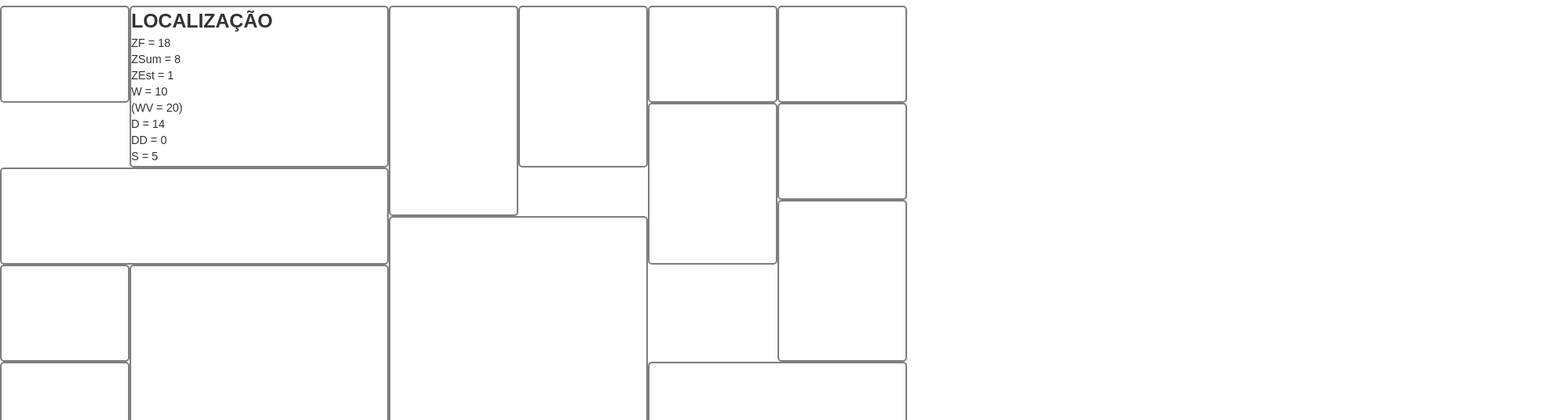
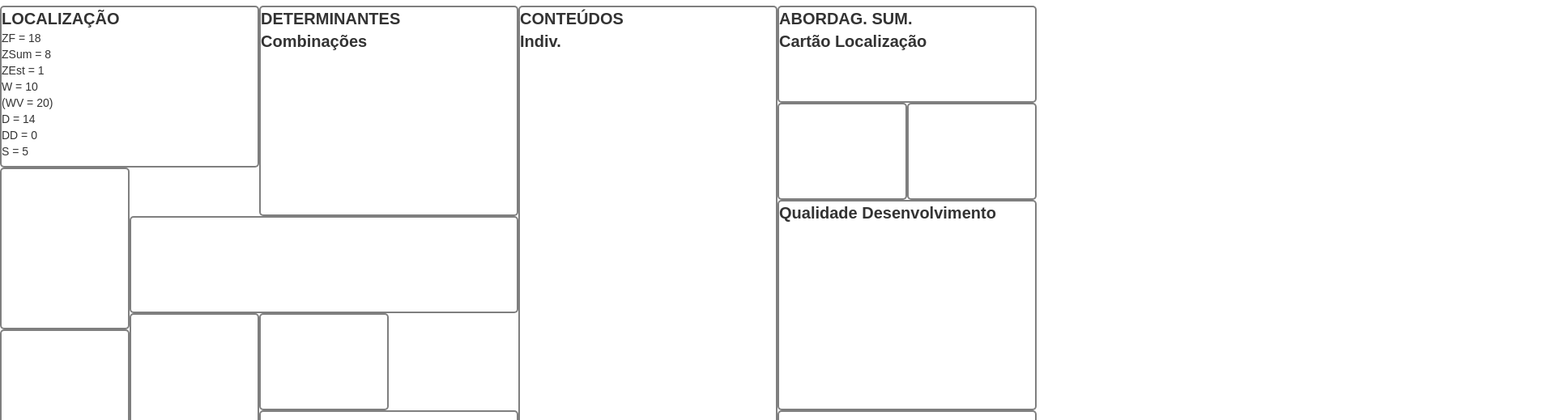
Before and after one commit to felipejsm/js-pdf, a plain HTML site: page masonry/index.html in a window 1280 px wide. Shown: the part 97-616 px from the top of the page at 81% size, 1920 px wide, since content can reach past the window. Drawn offline with nearby package versions, Linux system fonts and the light colour scheme.

Commit message:
Including summary titles

```diff
--- a/masonry/index.html
+++ b/masonry/index.html
@@ -14,7 +14,7 @@
 
         .grid {
         background: #EEE;
-        max-width: 1200px;
+        max-width: 1600px;
         }
 
         /* clearfix */
@@ -36,7 +36,7 @@
         border-color: hsla(0, 0%, 0%, 0.5);
         border-radius: 5px;
         }
-
+        .grid-item--width1 { width: 280px; }
         .grid-item--width2 { width: 320px; }
         .grid-item--width3 { width: 480px; }
         .grid-item--width4 { width: 640px; }
@@ -44,7 +44,8 @@
         .grid-item--height2 { height: 200px; }
         .grid-item--height3 { height: 260px; }
         .grid-item--height4 { height: 360px; }
-        .titulo {font-weight: bold; font-size: 24px}
+        .grid-item--height5 { height: 600px; }
+        .titulo {font-weight: bold; font-size: 20px}
     </style>
     <title>Msnr</title>
 </head>
@@ -54,7 +55,6 @@
     <h1>Masonry - columnWidth</h1>
 
     <div class="grid" id='imprimir' style="background-color:#ffffff">
-      <div class="grid-item"></div>
       <div class="grid-item grid-item--width2 grid-item--height2">
             <div class='container'>
                 <div class='row'>
@@ -88,14 +88,62 @@
                 </div>
             </div>
       </div>
-      <div class="grid-item grid-item--height3"></div>
-      <div class="grid-item grid-item--height2"></div>
-      <div class="grid-item grid-item--width3"></div>
+      <div class="grid-item grid-item--width2 grid-item--height3">
+        <div class='container'>
+            <div class='row'>
+                <div class="col-sm">
+                    <span class='titulo'>DETERMINANTES</span>
+                </div>
+            </div>
+            <div class='row'>
+                <div class="col-sm">
+                    <span class='titulo'>Combinações</span>
+                </div>
+            </div>
+        </div>
+      </div>
+      <div class="grid-item grid-item--width2 grid-item--height5">
+            <div class='container'>
+                <div class='row'>
+                    <div class="col-sm">
+                        <span class='titulo'>CONTEÚDOS</span>
+                    </div>
+                </div>
+                <div class='row'>
+                    <div class="col-sm">
+                        <span class='titulo'>Indiv.</span>
+                    </div>
+                </div>
+            </div>
+      </div>
+      <div class="grid-item grid-item--width2">
+            <div class='container'>
+                    <div class='row'>
+                        <div class="col-sm">
+                            <span class='titulo'>ABORDAG. SUM.</span>
+                        </div>
+                    </div>
+                    <div class='row'>
+                        <div class="col-sm">
+                            <span class='titulo'>Cartão	Localização</span>
+                        </div>
+                    </div>
+                </div>
+      </div>
       <div class="grid-item"></div>
       <div class="grid-item"></div>
       <div class="grid-item grid-item--height2"></div>
-      <div class="grid-item grid-item--width2 grid-item--height3"></div>
-      <div class="grid-item"></div>
+      <div class="grid-item grid-item--width2 grid-item--height3">
+            <div class='container'>
+                <div class='row'>
+                    <div class="col-sm">
+                        <span class='titulo'>Qualidade Desenvolvimento</span>
+                    </div>
+                </div>
+            </div>
+      </div>
+      <div class="grid-item grid-item--width3">
+        </div>
       <div class="grid-item grid-item--height2"></div>
       <div class="grid-item"></div>
       <div class="grid-item grid-item--width2 grid-item--height2"></div>
```
